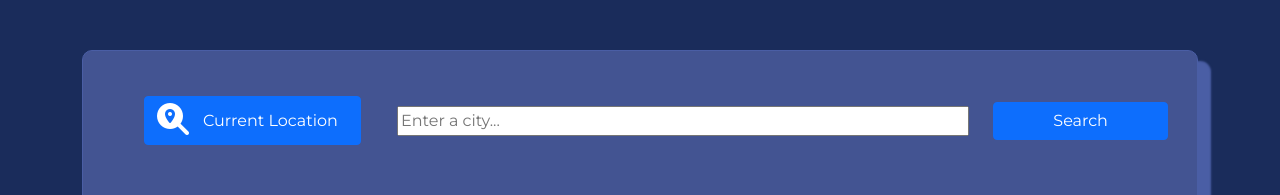
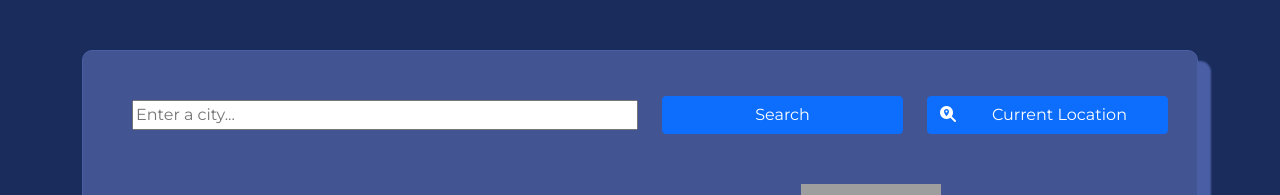
Before and after one commit to angelanadal/weather-app-react, a React (Create React App) app: page / in a window 1280 px wide. Shown: the top 195 px of the page. Built offline with nearby package versions, Linux system fonts and the light colour scheme; grey boxes are pictures that could not be loaded; the HTML template or start-up script is replaced by a standard one.

Commit message:
Rearranged the search bar

```diff
--- a/src/App.js
+++ b/src/App.js
@@ -1,6 +1,5 @@
 import "./App.css";
 import "./colors.css";
-import CurrentLocationButton from "./CurrentLocationButton";
 import Search from "./Search";
 import WeatherInformation from "./WeatherInformation";
 // import Forecast from "./Forecast";
@@ -12,9 +11,6 @@ export default function App() {
         <div className="background-card second-color">
           <div className="row top-level-row">
             <div className="row top-level-row align-items-center">
-              <div className="col-3 centered">
-                <CurrentLocationButton />
-              </div>
               <div className="col">
                 <Search />
               </div>
--- a/src/CurrentLocationButton.css
+++ b/src/CurrentLocationButton.css
@@ -2,4 +2,5 @@
   font-family: "Montserrat", sans-serif;
   text-transform: none;
   font-size: 16px;
+  width: 100%;
 }
--- a/src/CurrentLocationButton.js
+++ b/src/CurrentLocationButton.js
@@ -6,8 +6,8 @@ export default function CurrentLocationButton() {
     <div className="CurrentLocationButton">
       <button className="btn btn-primary centered" id="current-loc">
         <div className="row align-items-center">
-          <div className="col-2">
-            <i className="fas fa-search-location fa-2x" />
+          <div className="col-1 col-sm-12 col-md-1">
+            <i className="fas fa-search-location fa-1x" />
           </div>
           <div className="col">
             <span>Current Location</span>
--- a/src/Search.js
+++ b/src/Search.js
@@ -1,12 +1,13 @@
 import React from "react";
 import "./Search.css";
+import CurrentLocationButton from "./CurrentLocationButton";
 
 export default function Search() {
   return (
     <div className="Search">
       <form className="search-bar" id="search-bar">
         <div className="row align-items-center">
-          <div className="col-9 lg-10">
+          <div className="col-6 md-8">
             <input
               type="text"
               className="text-input"
@@ -23,6 +24,9 @@ export default function Search() {
               value="Search"
             />
           </div>
+          <div className="col">
+            <CurrentLocationButton />
+          </div>
         </div>
       </form>
     </div>
```
